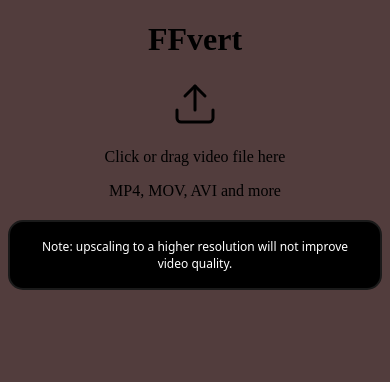
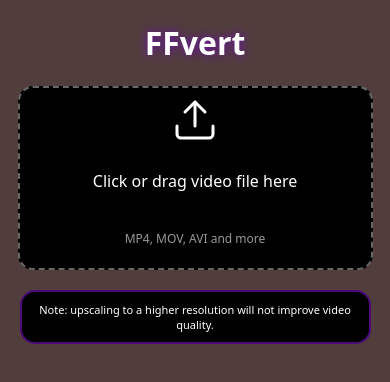
Before and after one commit to Nahida4479/FFvert, a website: page public/index.html in a window 390 px wide. Drawn offline with Linux system fonts and the light colour scheme.

Commit message:
Create new design and autocreate uploads

```diff
--- a/public/index.html
+++ b/public/index.html
@@ -37,8 +37,8 @@
     <option value="1280x720">720p (1280x720 or 720x1280)</option>
     <option value="854x480">480p (854x480 or 480x854)</option>
   </select>
-  <button id="conbutton" class="button-27">Convert</button>
-  <button id="downloadoutput" class="button-27" hidden>Download</button>
+  <button id="conbutton" class="select-style">Convert</button>
+  <button id="downloadoutput" class="select-style" hidden>Download</button>
 </div>
 
 <div id="progressContainer" class="progress-container">
--- a/public/style.css
+++ b/public/style.css
@@ -1,12 +1,33 @@
+:root {
+  --color-bg: rgb(82, 61, 61);
+  --color-black: #000000;
+  --color-white: #ffffff;
+  --color-purple: #6a0dad;
+  --color-purple-dark: #4a0a7a;
+}
 
-/* CSS */
+
+body {
+  background-color: var(--color-bg);
+  margin: 0;
+  font-family: system-ui, -apple-system, BlinkMacSystemFont, 'Segoe UI', Roboto, Oxygen, Ubuntu, Cantarell, 'Open Sans', 'Helvetica Neue', sans-serif;
+
+}
+
+h1 {
+  text-align: center;
+  color: var(--color-white);
+  text-shadow: 0 0 10px var(--color-purple);
+  font-size: 40px;
+}
+
 .button-27 {
   appearance: none;
-  background-color: #000000;
-  border: 2px solid #1A1A1A;
+  background-color: var(--color-black);
+  border: 2px solid var(--color-purple);
   border-radius: 15px;
   box-sizing: border-box;
-  color: #FFFFFF;
+  color: var(--color-white);
   cursor: pointer;
   display: inline-block;
   font-family: Roobert,-apple-system,BlinkMacSystemFont,"Segoe UI",Helvetica,Arial,sans-serif,"Apple Color Emoji","Segoe UI Emoji","Segoe UI Symbol";
@@ -47,10 +68,10 @@
 }
 
 .infobox {
-  background-color: #000000;
-  border: 2px solid #1A1A1A;
+  background-color: var(--color-black);
+  border: 2px solid var(--color-purple-dark);
   border-radius: 15px;
-  color: #FFFFFF;
+  color: var(--color-white);
   font-family: system-ui, -apple-system, BlinkMacSystemFont, 'Segoe UI', Roboto, Oxygen, Ubuntu, Cantarell, 'Open Sans', 'Helvetica Neue', sans-serif;
   font-size: 12px;
   padding: 16px 24px;
@@ -86,7 +107,7 @@
   top: 50%;
   left: 50%;
   transform: translate(-50%, -50%);
-  color: #FFFFFF;
+  color: var(--color-white);
   font-size: 12px;
   font-weight: 600  ;
 }
@@ -97,7 +118,7 @@
   display: flex;
   padding: 0.75rem 1.5rem;
   background-color: #488aec;
-  color: #ffffff;
+  color: var(--color-white);
   font-size: 0.75rem;
   line-height: 1rem;
   font-weight: 700;
@@ -134,14 +155,64 @@
 
 .select-style {
   appearance: none;
-  background-color: #000000;
-  border: 2px solid #1A1A1A;
+  background-color: var(--color-black);
+  border: 2px solid var(--color-purple-dark);
   border-radius: 15px;
-  color: #FFFFFF;
+  color: var(--color-white);
   font-family: system-ui, -apple-system, BlinkMacSystemFont, 'Segoe UI', sans-serif;
-  font-size: 14px;
+  font-size: 16px;
   font-weight: 600;
-  padding: 12px 20px;
+  padding: 16px 24px;
+  min-height: 60px;
+  box-sizing: border-box;
+  text-align: center;
   cursor: pointer;
   outline: none;
 }
+
+.dropzone {
+  width: 400px;
+  max-width: 90%;
+  height: 220px;
+  margin: 20px auto 0;
+  background-color: var(--color-black);
+  border: 2px dashed #666666;
+  border-radius: 15px;
+  display: flex;
+  flex-direction: column;
+  align-items: center;
+  justify-content: center;
+  gap: 10px;
+  color: var(--color-white);
+  cursor: pointer;
+  transition: border-color 0.2s ease;
+  color: var(--color-white);
+}
+
+.dropzone:hover {
+  border-color: var(--color-purple);
+}
+
+.dropzone-sub {
+  font-size: 12px;
+  color: #999999;
+}
+
+@media (max-width: 600px) {
+  .infobox {
+    font-size: 11px;
+    padding: 10px 16px;
+    max-width: 90%;
+    box-sizing: border-box;
+  }
+  .dropzone {
+    height: 180px;
+  }
+
+  h1 {
+    font-size: 32px;
+
+  }
+
+
+}
```
Also changed, not shown: app.js (+19 -0 lines).
